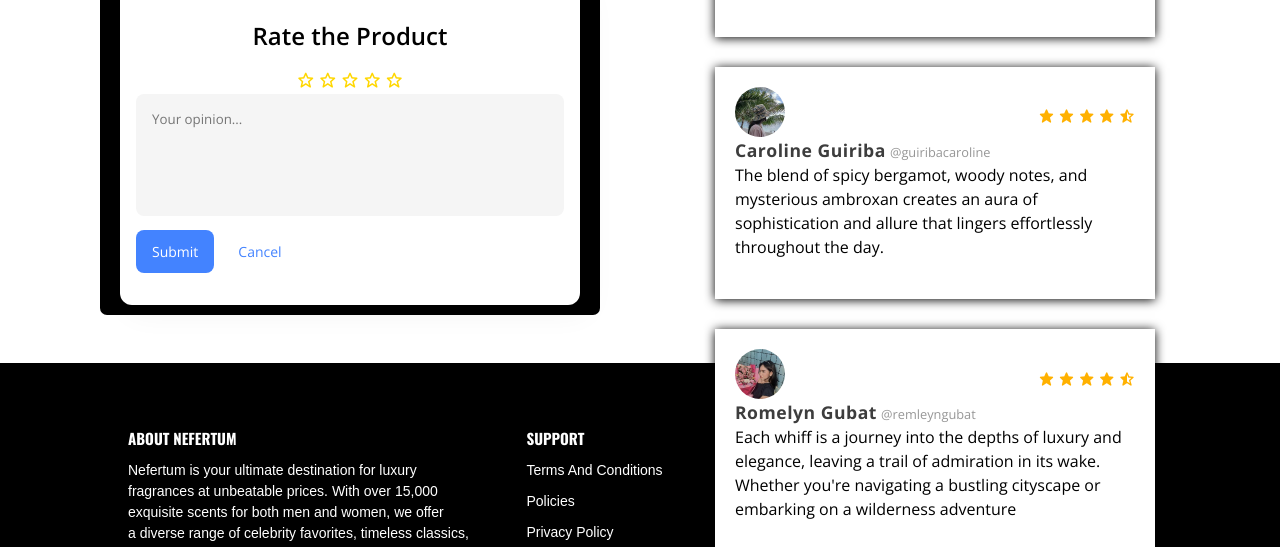
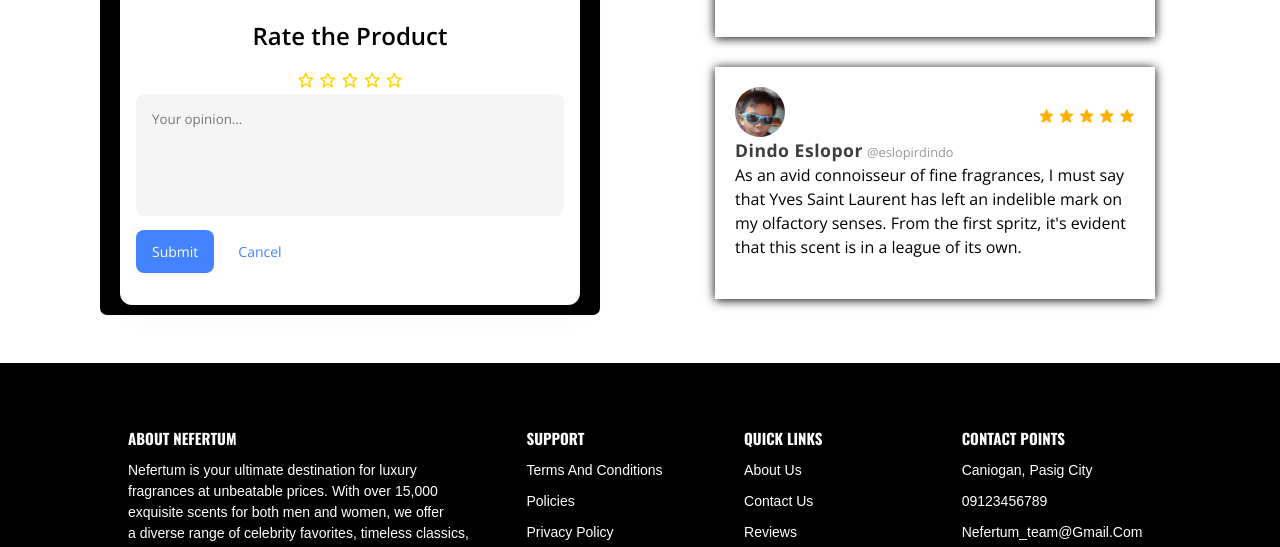
Before and after one commit to EsloporJr/Nefertum_websiteproject, a plain HTML site: page victor.html in a window 1280 px wide. Shown: the part 2508-3055 px from the top of the page. Drawn offline with nearby package versions, Linux system fonts and the light colour scheme.

Commit message:
Update victor.html

```diff
--- a/victor.html
+++ b/victor.html
@@ -398,63 +398,7 @@
 				</div>
 			</div>
 
-			<div class="testimonial-box">
-				<div class="box-top">
-					<div class ="profile">
-						<div class="profile-img">
-							<img src="img/pfp2.jpg">
-						</div>
-						<div class="name-user">
-							<strong>Caroline Guiriba</strong>
-							<span>@guiribacaroline</span>
-						</div>
 
-						</div>
-						<div class="reviews">
-
-							<i class='bx bxs-star' ></i>
-							<i class='bx bxs-star' ></i>
-							<i class='bx bxs-star' ></i>
-							<i class='bx bxs-star' ></i>
-							<i class='bx bxs-star-half' ></i>
-
-
-						</div>
-
-						<div class="client-comment">
-							<p>The blend of spicy bergamot, woody notes, and mysterious ambroxan creates an aura of sophistication and allure that lingers effortlessly throughout the day. </p>
-						</div>
-					</div>
-				</div>
-				<div class="testimonial-box">
-					<div class="box-top">
-						<div class ="profile">
-							<div class="profile-img">
-								<img src="img/pfp3.jpg">
-							</div>
-							<div class="name-user">
-								<strong>Romelyn Gubat</strong>
-								<span>@remleyngubat</span>
-							</div>
-
-							</div>
-							<div class="reviews">
-
-								<i class='bx bxs-star' ></i>
-								<i class='bx bxs-star' ></i>
-								<i class='bx bxs-star' ></i>
-								<i class='bx bxs-star' ></i>
-								<i class='bx bxs-star-half' ></i>
-
-
-
-							</div>
-
-							<div class="client-comment">
-								<p>Each whiff is a journey into the depths of luxury and elegance, leaving a trail of admiration in its wake. Whether you're navigating a bustling cityscape or embarking on a wilderness adventure</p>
-							</div>
-						</div>
-					</div>
 					<div class="testimonial-box">
 						<div class="box-top">
 							<div class ="profile">
```
